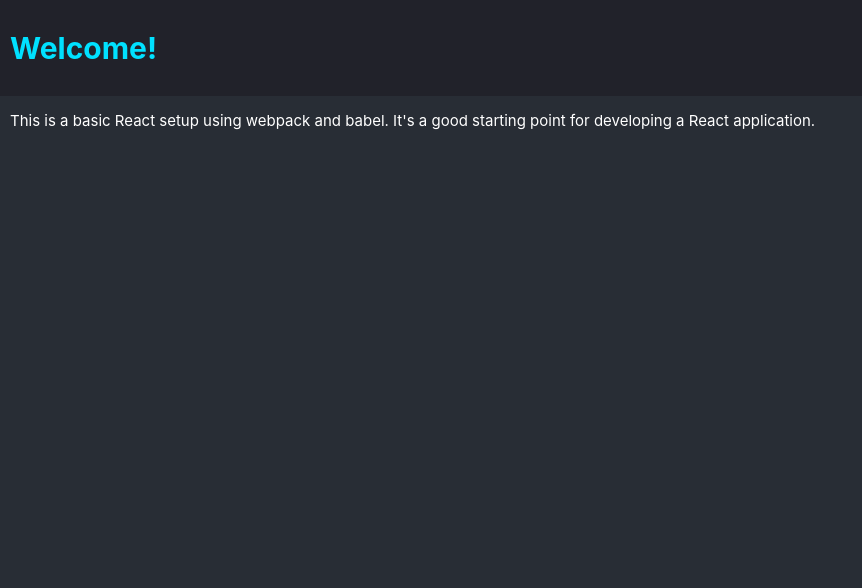
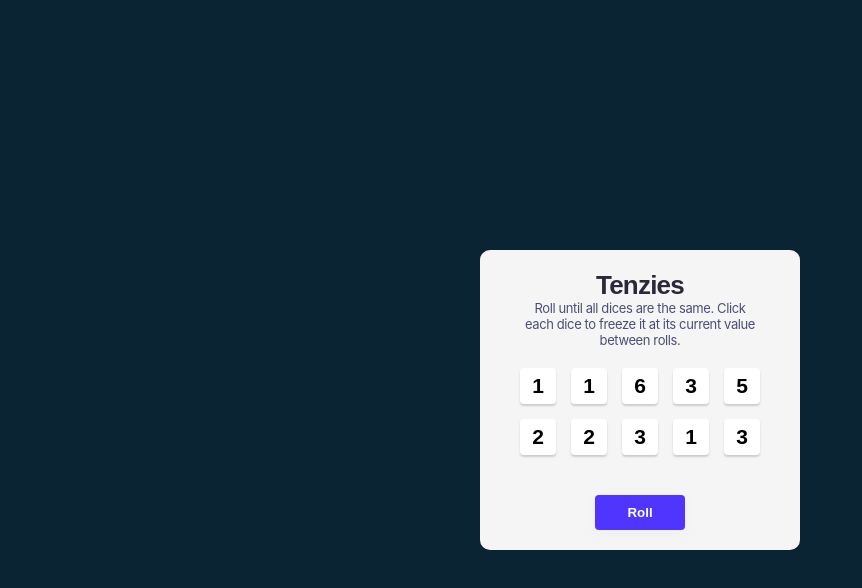
Before and after one commit to Wagfm/react-tenzies, a React app: page / in a window 1280 px wide. Shown: the whole page, without its empty margins (0-862 px from the left). Built offline with nearby package versions, Linux system fonts and the light colour scheme.

Commit message:
feat: :tada: implement the tenzies minigame

```diff
--- a/package.json
+++ b/package.json
@@ -26,6 +26,7 @@
     "html-loader": "^4.2.0",
     "html-webpack-plugin": "^5.5.0",
     "mini-css-extract-plugin": "^2.7.2",
+    "react-confetti": "^6.1.0",
     "style-loader": "^3.3.1",
     "webpack": "^5.75.0",
     "webpack-cli": "^5.0.1",
--- a/src/components/App.css
+++ b/src/components/App.css
@@ -1,23 +1,95 @@
-#welcome--container {
+#main-container {
     display: flex;
     flex-direction: column;
-    align-items: flex-start;
-    font-family: "Inter", sans-serif;
+
+    align-items: center;
+    justify-content: center;
+
+    height: 100vh;
+
+    font-family: "Karla", sans-serif;
+
+    user-select: none;
 }
 
-#welcome--title {
-    background: #21222A;
-    color: #00E1FF;
-    font-size: 30px;
-    font-weight: 700;
-    width: 100%;
-    margin: 0;
-    padding: 30px 10px;
+#tenzies-container {
+    display: flex;
+    flex-direction: column;
+
+    width: 320px;
+
+    padding: 20px 0;
+
+    align-items: center;
+    justify-content: center;
+
+    background: #F5F5F5;
+
+    border-radius: 10px;
 }
 
-#welcome--text {
+#title {
+    color: #2B283A;
+
+    margin: 0;
+
+    font-weight: 700;
+
+    line-height: 30px;
+    font-size: 26px;
+    letter-spacing: -0.03em;
+}
+
+#hint {
+    color: #4A4E74;
+
+    width: 75%;
+
+    margin: 0;
+    padding: 0 0 20px 0;
+
+    font-family: "Inter", sans-serif;
+    font-weight: 400;
+
+    text-align: center;
+    line-height: 16px;
+    font-size: 13px;
+    letter-spacing: -0.03em;
+}
+
+#dices-container {
+    display: grid;
+    grid-template: repeat(2, auto) / repeat(5, 1fr);
+
+    justify-content: center;
+    align-content: center;
+
+    gap: 15px;
+
+    padding: 0 0 40px 0;
+}
+
+#roll-button {
+    background: #5035FF;
     color: #FFFFFF;
-    font-weight: 400;
-    font-size: 15px;
-    padding: 0 10px;
+
+    height: 35px;
+    width: 90px;
+
+    font-weight: 700;
+
+    border: none;
+
+    cursor: pointer;
+
+    border-radius: 4px;
+    box-shadow: 0 3px 8px #EEEEEE;
 }
+
+#roll-button:active {
+    background: #2002CC;
+}
+
+#roll-button:focus {
+    outline: none;
+}
--- a/src/components/App.js
+++ b/src/components/App.js
@@ -1,16 +1,83 @@
-import React, { Component } from "react";
+import React from "react";
+import Confetti from "react-confetti"
+
+import { v4 as uuidv4 } from "uuid";
+
+import Dice from "../components/Dice/Dice"
 
 import "./App.css"
 
-class App extends Component {
-    render() {
-        return (
-            <div id="welcome--container">
-                <h2 id="welcome--title">Welcome!</h2>
-                <p id="welcome--text">This is a basic React setup using webpack and babel. It's a good starting point for developing a React application.</p>
-            </div>
-        )
+function App() {
+
+    const generateNewDices = function () {
+        const initialDices = [];
+        for (let i = 0; i < 10; i++)
+            initialDices.push({
+                id: uuidv4(),
+                value: Math.ceil(Math.random() * 6),
+                isFrozen: false
+            });
+        return initialDices;
     }
+
+    const [dices, setDices] = React.useState(generateNewDices());
+
+    const [isOver, setIsOver] = React.useState(false);
+
+    React.useEffect(() => {
+        const allFrozen = dices.every(dice => dice.isFrozen);
+        const referenceValue = dices[0].value;
+        const allEqual = dices.every(dice => dice.value === referenceValue);
+        if (allFrozen && allEqual)
+            setIsOver(true);
+        else
+            setIsOver(false);
+    }, [dices]);
+
+    const rollDices = function () {
+        if (!isOver) {
+            setDices(previousDices => {
+                return previousDices.map(dice => dice.isFrozen ? dice : { ...dice, value: Math.ceil(Math.random() * 6) })
+            })
+            return;
+        }
+        setIsOver(false);
+        setDices(() => generateNewDices());
+    }
+
+    const freezeDice = function (id) {
+        setDices(previousDices => {
+            return previousDices.map(dice => dice.id === id ? { ...dice, isFrozen: !dice.isFrozen } : dice);
+        })
+    }
+
+    const diceElements = dices.map(dice => (
+        <Dice
+            key={dice.id}
+            data={dice}
+            handleClick={freezeDice}
+        />
+    ));
+
+    return (
+        <main id="main-container">
+            {isOver && <Confetti />}
+            <section id="tenzies-container">
+                <h2 id="title">Tenzies</h2>
+                <h4 id="hint">Roll until all dices are the same. Click each dice to freeze it at its current value between rolls.</h4>
+                <div id="dices-container">
+                    {diceElements}
+                </div>
+                <button
+                    id="roll-button"
+                    onClick={rollDices}
+                >
+                    {isOver ? "New Game" : "Roll"}
+                </button>
+            </section>
+        </main>
+    )
 }
 
+
 export default App;
--- /dev/null
+++ b/src/components/Dice/Dice.css
@@ -0,0 +1,29 @@
+.dice-container {
+    display: flex;
+    align-items: center;
+    justify-content: center;
+
+    width: 36px;
+    height: 36px;
+
+    border-radius: 4px;
+    box-shadow: 0px 2px 2px #CCCCCC;
+
+    cursor: pointer;
+}
+
+.dice-text{
+    margin: 0;
+
+    font-weight: 700;
+    font-size: 21px;
+    line-height: 24px;
+}
+
+.frozen-dice{
+    background: #59E391;
+}
+
+.neutral-dice{
+    background: #FFFFFF;
+}
--- /dev/null
+++ b/src/components/Dice/Dice.js
@@ -0,0 +1,17 @@
+import React from "react";
+
+import "./Dice.css"
+
+function Dice(props) {
+    const { id, value, isFrozen } = props.data;
+    return (
+        <div
+            className={`dice-container ${isFrozen ? "frozen-dice" : "neutral-dice"}`}
+            onClick={() => props.handleClick(id)}
+        >
+            <h4 className="dice-text">{value}</h4>
+        </div>
+    )
+}
+
+export default Dice;
--- a/src/index.html
+++ b/src/index.html
@@ -5,7 +5,8 @@
     <meta charset="UTF-8">
     <meta http-equiv="X-UA-Compatible" content="IE=edge">
     <meta name="viewport" content="width=device-width, initial-scale=1.0">
-    <title>React App</title>
+    <link rel="shortcut icon" href="#">
+    <title>Tenzies</title>
 </head>
 
 <body>
--- a/src/style.css
+++ b/src/style.css
@@ -3,6 +3,6 @@
 }
 
 body {
-    background: #282D35;
     margin: 0;
+    background: #0B2434;
 }
```
Also changed, not shown: README.md, 1 other file.
